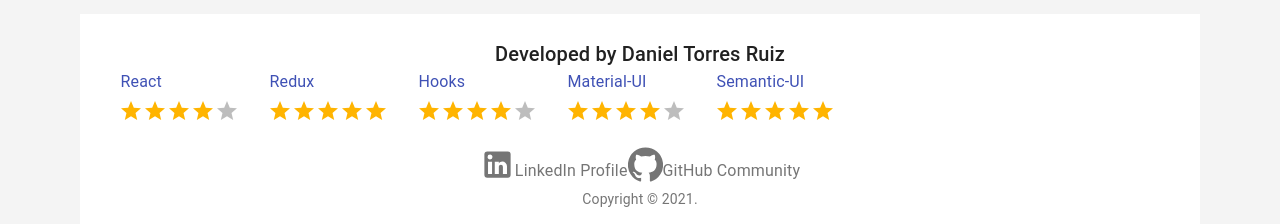
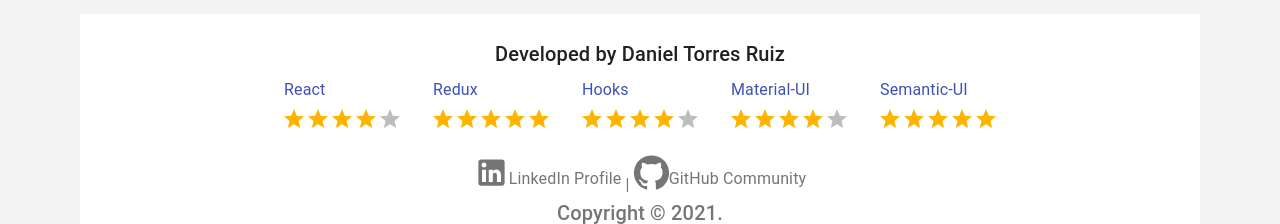
Before and after one commit to ergoproxy007/rewards-store-torres, a React (Create React App) app: page / in a window 1280 px wide. Shown: the part 728-952 px from the top of the page. Built offline with nearby package versions, Linux system fonts and the light colour scheme; no server answers.

Commit message:
GRAL: show count history reedemed and fix more pretty footer

```diff
--- a/src/pages/History/components/index.jsx
+++ b/src/pages/History/components/index.jsx
@@ -45,7 +45,7 @@ export default function FullScreenDialogHistory(props) {
               <CloseIcon />
             </IconButton>
             <Typography variant="h6" className={classes.title}>Reedem Products History</Typography>
-            <Button autoFocus color="inherit" onClick={handleClose}>start</Button>
+            <Button autoFocus color="inherit">total: {products.data.length}</Button>
           </Toolbar>
         </AppBar>
         <ListRowItemsContainer products={products.data} />
--- a/src/pages/Landing/components/FooterShop/RatingFooter/index.jsx
+++ b/src/pages/Landing/components/FooterShop/RatingFooter/index.jsx
@@ -9,7 +9,7 @@ export default function RatingFooter() {
   const FIVE = 5;
   return (
     <div>
-    <Grid container >
+    <Grid container direction="row" justify="center" alignItems="center" style={{marginTop:'8px'}}>
         <Grid item>
             <Box component="fieldset" mb={1} borderColor="transparent">
                 <Typography component="legend" color="primary">React</Typography>
--- a/src/pages/Landing/components/FooterShop/index.jsx
+++ b/src/pages/Landing/components/FooterShop/index.jsx
@@ -14,7 +14,7 @@ const useStyles = makeStyles((theme) => ({
 
 function Copyright() {
     return (
-      <Typography variant="body2" color="textSecondary" align="center">
+      <Typography variant="h6" color="textSecondary" align="center">
         {'Copyright © '}
         {new Date().getFullYear()}
         {'.'}
@@ -47,12 +47,13 @@ export const FooterShop = (props) => {
             <Typography variant="h6" align="center" color="black" component="p">
                 Developed by Daniel Torres Ruiz
             </Typography>
+
             <RatingFooter />
 
             <Typography align="center" color="textSecondary" component="p">
               <LinkedIn />
+              {' | '}
               <GitHub />
-              {' '}
             </Typography>
             <Copyright />
         </footer>
```
Also changed, not shown: 2 other files (tests, documents, lock files or other folders).
